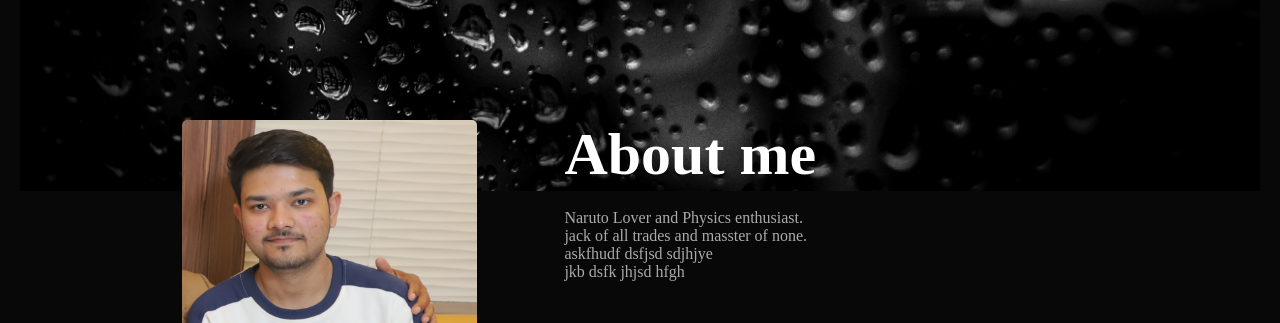
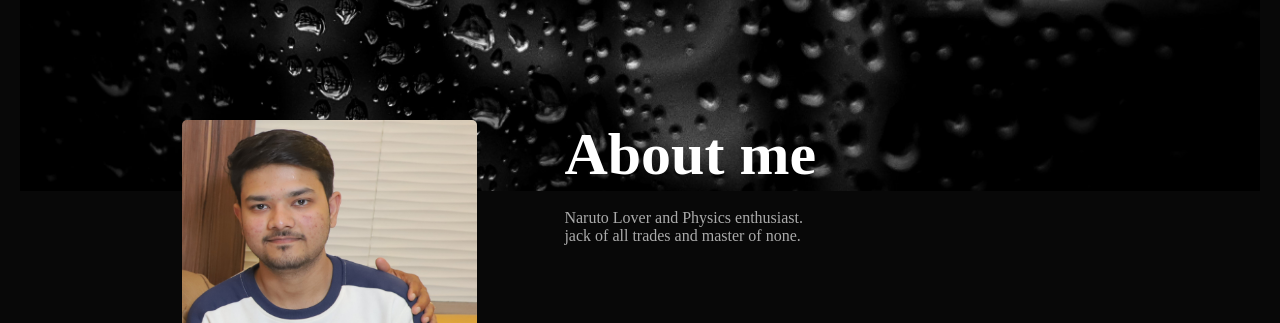
Before and after one commit to JohariRitik/my_portfolio, a plain HTML site: page index.html in a window 1280 px wide. Shown: the part 629-952 px from the top of the page. Drawn offline with Linux system fonts and the light colour scheme.

Commit message:
Update index.html

```diff
--- a/index.html
+++ b/index.html
@@ -33,8 +33,8 @@
             <div class="about-col-2">
                 <h2 class="sub-title">About me</h2>
                 <p>
-                    Naruto Lover and Physics enthusiast.<br>jack of all trades and masster of none.<br>
-                    askfhudf dsfjsd sdjhjye<br>jkb dsfk jhjsd hfgh
+                    Naruto Lover and Physics enthusiast.<br>jack of all trades and master of none.<br>
+
                 </p>
 
             </div>
```
